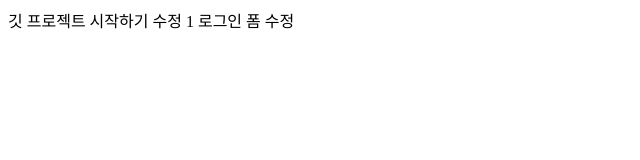
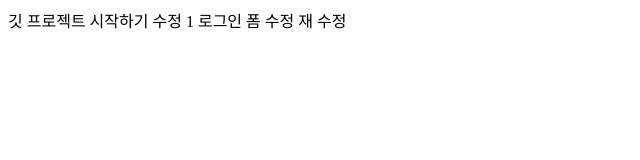
Before and after one commit to asp4303/tistory, a plain HTML site: page index.html in a window 1280 px wide. Shown: the full height of the page, 0-640 px from the left. Drawn offline with Linux system fonts and the light colour scheme.

Commit message:
재수정

```diff
--- a/index.html
+++ b/index.html
@@ -9,5 +9,6 @@
     깃 프로젝트 시작하기
     수정 1
     로그인 폼 수정
+    재 수정
 </body>
 </html>
```
